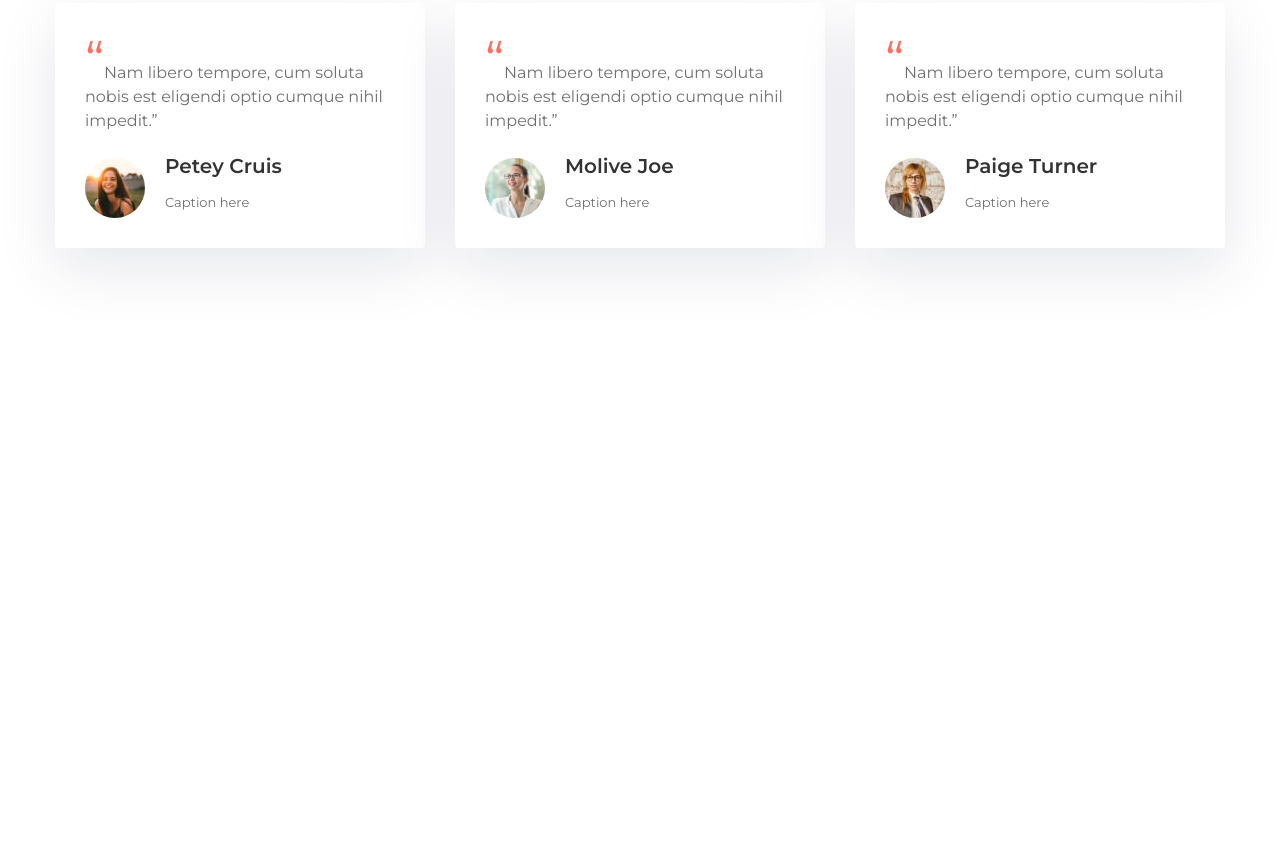
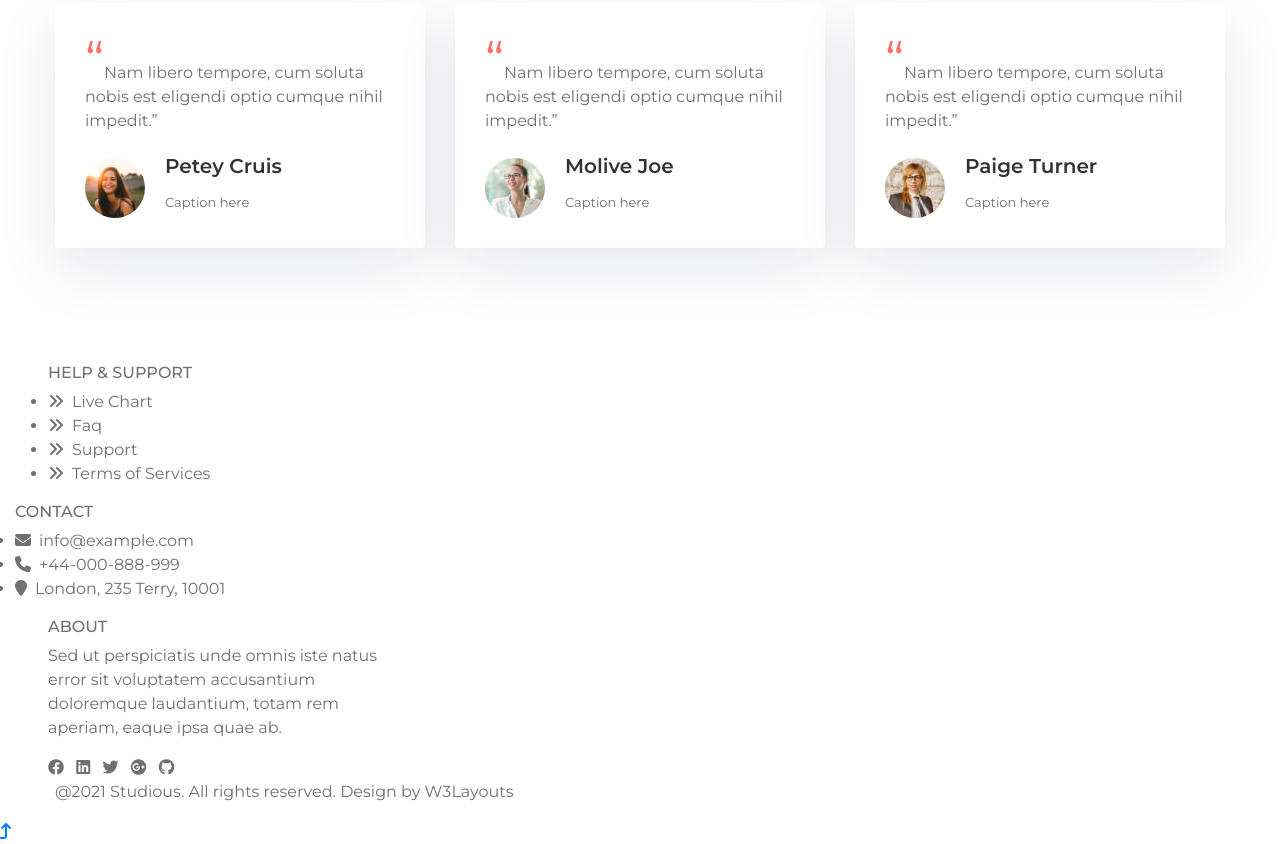
Before and after one commit to haitiano1/Capstone, a plain HTML site: page index.html in a window 1280 px wide. Shown: the part 4081-4925 px from the top of the page. Before the commit the page ends 4444 px from the top, so only its background shows below. Drawn offline with nearby package versions, Linux system fonts and the light colour scheme; a script that the page names is missing.

Commit message:
Update index.html

```diff
--- a/index.html
+++ b/index.html
@@ -587,7 +587,54 @@
 
   </section>
   <section class="contact"></section>
-  <footer></footer>
+  <footer>  <div class="footer__item col-lg-3 col-sm-6 pl-lg-5 mt-sm-0 mt-4">
+            <h6>HELP & SUPPORT</h6>
+            <ul>
+              <li><a><span class="fa fa-angle-double-right mr-2"></span>Live Chart</a>
+              </li>
+              <li><a><span class="fa fa-angle-double-right mr-2"></span>Faq</a>
+              </li>
+              <li><a><span class="fa fa-angle-double-right mr-2"></span>Support</a></li>
+              <li><a><span class="fa fa-angle-double-right mr-2"></span>Terms of Services</a></li>
+            </ul>
+          </div>
+          <div class="footer__item col-lg-3 col-sm-6 mt-lg-0 mt-sm-5 mt-4">
+            <h6>CONTACT</h6>
+            <ul>
+              <li><a><span class="fa-solid fa-envelope mr-2"></span>info@example.com</a>
+              </li>
+              <li><a><span class="fa fa-phone mr-2"></span>+44-000-888-999</a>
+              </li>
+              <li><a><span class="fa fa-map-marker mr-2"></span>London, 235 Terry, 10001</a></li>
+            </ul>
+          </div>
+          <div class="footer__item bd-left col-lg-4 col-sm-6 pl-lg-5 mt-lg-0 mt-sm-5 mt-4">
+            <h6>ABOUT</h6>
+            <p>Sed ut perspiciatis unde omnis iste natus error sit voluptatem accusantium doloremque laudantium, totam
+              rem
+              aperiam, eaque ipsa quae ab.</p>
+            <div class="social">
+              <i class="fa-brands fa-facebook mr-2"></i>
+              <i class="fa-brands fa-linkedin mr-2"></i>
+              <i class="fa-brands fa-twitter mr-2"></i>
+              <i class="fa-brands fa-google-plus mr-2"></i>
+              <i class="fa-brands fa-github mr-2"></i>
+            </div>
+          </div>
+        </div>
+      </div>
+    </div>
+    <div class="footer__copyright">
+      <div class="container">
+        <p>@2021 Studious. All rights reserved. Design by <a href="https://w3layouts.com/" target="_blank"></a>
+          W3Layouts</a>
+        </p>
+      </div>
+    </div>
+  </footer>
+  <a href="#" class="backToTop cd-top text-replace js-cd-top">
+    <i class="fa fa-level-up"></i>
+  </a></footer>
 
   <!-- CDN JQUERY -->
   <script src="https://cdnjs.cloudflare.com/ajax/libs/jquery/3.6.1/jquery.min.js"
```
